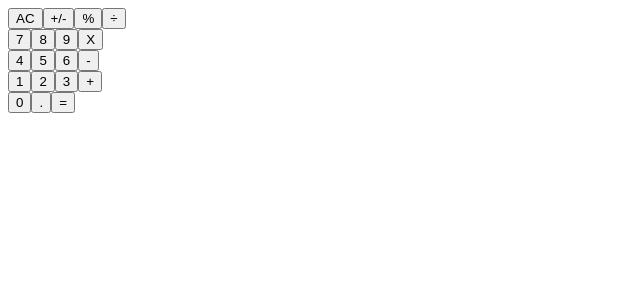
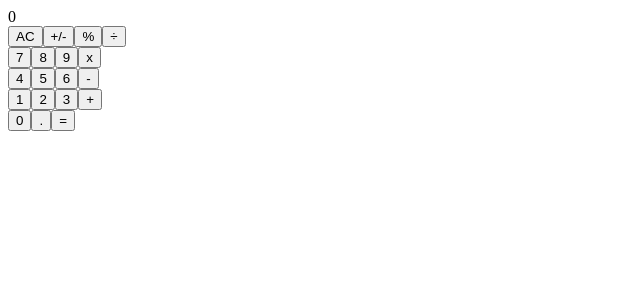
Before and after one commit to tigamadou/calculator, a React (Create React App) app: page / in a window 1280 px wide. Shown: the top 300 px of the page, without its empty margins (0-640 px from the left). Built offline with nearby package versions, Linux system fonts and the light colour scheme.

Commit message:
handleclick implemented in button. ButtonPanel refactored

```diff
--- a/src/components/App.js
+++ b/src/components/App.js
@@ -9,7 +9,7 @@ class App extends Component {
   constructor(props) {
     super(props);
     this.state = {
-      total: null,
+      total: 0,
       next: null,
       operation: null,
     };
@@ -19,6 +19,7 @@ class App extends Component {
   handleClick(buttonName) {
     const newState = Calculate(this.state, buttonName);
     this.setState(() => ({ ...newState }));
+    console.log(newState);
   }
 
   render() {
--- a/src/components/Button.js
+++ b/src/components/Button.js
@@ -1,18 +1,20 @@
 import React from 'react';
 import PropTypes from 'prop-types';
 
-const Button = ({ name }) => (
-  <button type="button">
+const Button = ({ name, handleClick }) => (
+  <button type="button" onClick={() => handleClick(name)}>
     {name}
   </button>
 );
 
 Button.propTypes = {
   name: PropTypes.string,
+  handleClick: PropTypes.func,
 };
 
 Button.defaultProps = {
   name: null,
+  handleClick: null,
 };
 
 export default Button;
--- a/src/components/ButtonPanel.js
+++ b/src/components/ButtonPanel.js
@@ -1,39 +1,24 @@
-
 import React from 'react';
 import PropTypes from 'prop-types';
 import Button from './Button';
 
+const buttonGroups = [
+  ['AC', '+/-', '%', '÷'],
+  ['7', '8', '9', 'x'],
+  ['4', '5', '6', '-'],
+  ['1', '2', '3', '+'],
+  ['0', '.', '='],
+];
+
 const ButtonPanel = ({ handleClick }) => (
   <div className="panel">
-    <div className="panel-group">
-      <Button name="AC" handleClick={handleClick} />
-      <Button name="+/-" handleClick={handleClick} />
-      <Button name="%" handleClick={handleClick} />
-      <Button name="÷" handleClick={handleClick} />
-    </div>
-    <div className="panel-group">
-      <Button name="7" handleClick={handleClick} />
-      <Button name="8" handleClick={handleClick} />
-      <Button name="9" handleClick={handleClick} />
-      <Button name="X" handleClick={handleClick} />
-    </div>
-    <div className="panel-group">
-      <Button name="4" handleClick={handleClick} />
-      <Button name="5" handleClick={handleClick} />
-      <Button name="6" handleClick={handleClick} />
-      <Button name="-" handleClick={handleClick} />
-    </div>
-    <div className="panel-group">
-      <Button name="1" handleClick={handleClick} />
-      <Button name="2" handleClick={handleClick} />
-      <Button name="3" handleClick={handleClick} />
-      <Button name="+" handleClick={handleClick} />
-    </div>
-    <div className="panel-group">
-      <Button name="0" handleClick={handleClick} />
-      <Button name="." handleClick={handleClick} />
-      <Button name="=" handleClick={handleClick} />
-    </div>
+    {buttonGroups.map((group, index) => (
+
+      <div className="panel-group" key={`group-${(index + 1)}`}>
+        {group.map((button) => <Button name={button} handleClick={handleClick} key={button} />)}
+      </div>
+    ))}
+
   </div>
 );
 
--- a/src/logic/calculate.js
+++ b/src/logic/calculate.js
@@ -1,7 +1,7 @@
 import operate from './operate';
 
 const calculate = (data, buttonName) => {
-  let { total, next, operation } = { ...data };
+  let { total, next, operation } = data;
 
   switch (buttonName) {
     case 'AC':
@@ -32,8 +32,9 @@ const calculate = (data, buttonName) => {
       operation = !next ? buttonName : null;
       break;
   }
-  total = total.toString();
-  next = next.toString();
+
+  if (total) total = total.toString();
+  if (next) next = next.toString();
   return { total, next, operation };
 };
 
--- a/src/logic/operate.js
+++ b/src/logic/operate.js
@@ -4,26 +4,26 @@ const operate = (numberOne, numberTwo, operation) => {
   if (typeof numberOne !== 'number' || typeof numberTwo !== 'number' || !operation) return '0';
   const nOne = Big(Number(numberOne));
   const nTwo = Big(Number(numberTwo));
-  let r = 0;
+  let result = 0;
 
   switch (operation) {
     case '+':
-      r = nOne.plus(nTwo);
+      result = nOne.plus(nTwo);
       break;
     case '-':
-      r = nOne.minus(nTwo);
+      result = nOne.minus(nTwo);
       break;
     case 'x':
-      r = nOne.times(nTwo);
+      result = nOne.times(nTwo);
       break;
     case '÷':
-      r = nOne.div(nTwo).toFixed(1);
+      result = nOne.div(nTwo).toFixed(1);
       break;
     default:
-      r = 0;
+      result = 0;
       break;
   }
-  return r.toString();
+  return result.toString();
 };
 
 export default operate;
```
